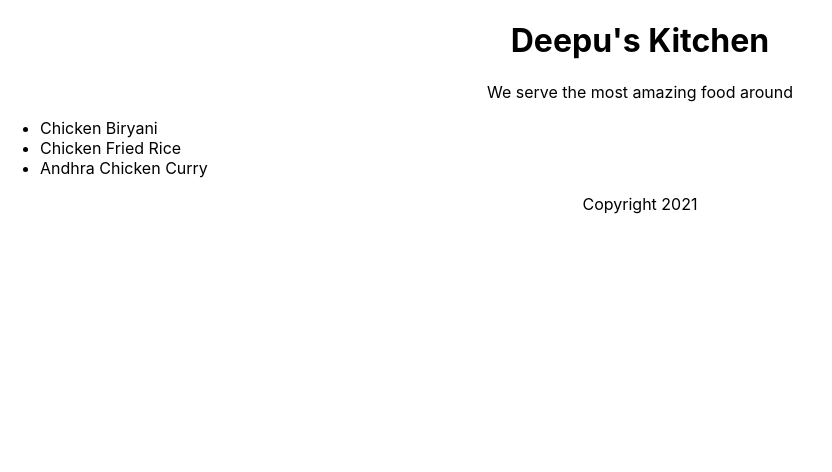
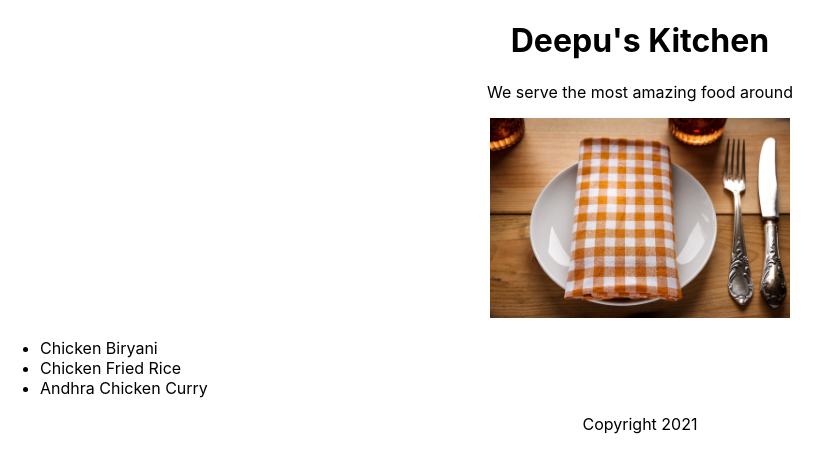
Before and after one commit to sitaramsandeep/react-essentials, a React (Create React App) app: page / in a window 1280 px wide. Shown: the top 472 px of the page, without its empty margins (0-832 px from the left). Built offline with nearby package versions, Linux system fonts and the light colour scheme.

Commit message:
displaying images with react

```diff
--- a/src/App.js
+++ b/src/App.js
@@ -1,4 +1,5 @@
 import './App.css';
+import restaurant from './restaurant.jpg'
 
 function Header(props) {
   return (
@@ -12,6 +13,9 @@ function Main(props) {
   return (
     <section>
       <p>We serve the most {props.adjective} food around</p>
+      <img src={restaurant}
+        height={200}
+        alt="napkin and silverware on table"/>
       <ul style={{textAlign:"left"}}>
         {props.dishes.map((dish) => (
         <li key={dish.id}>{dish.title}</li>
```
Also changed, not shown: src/restaurant.jpg (added).
